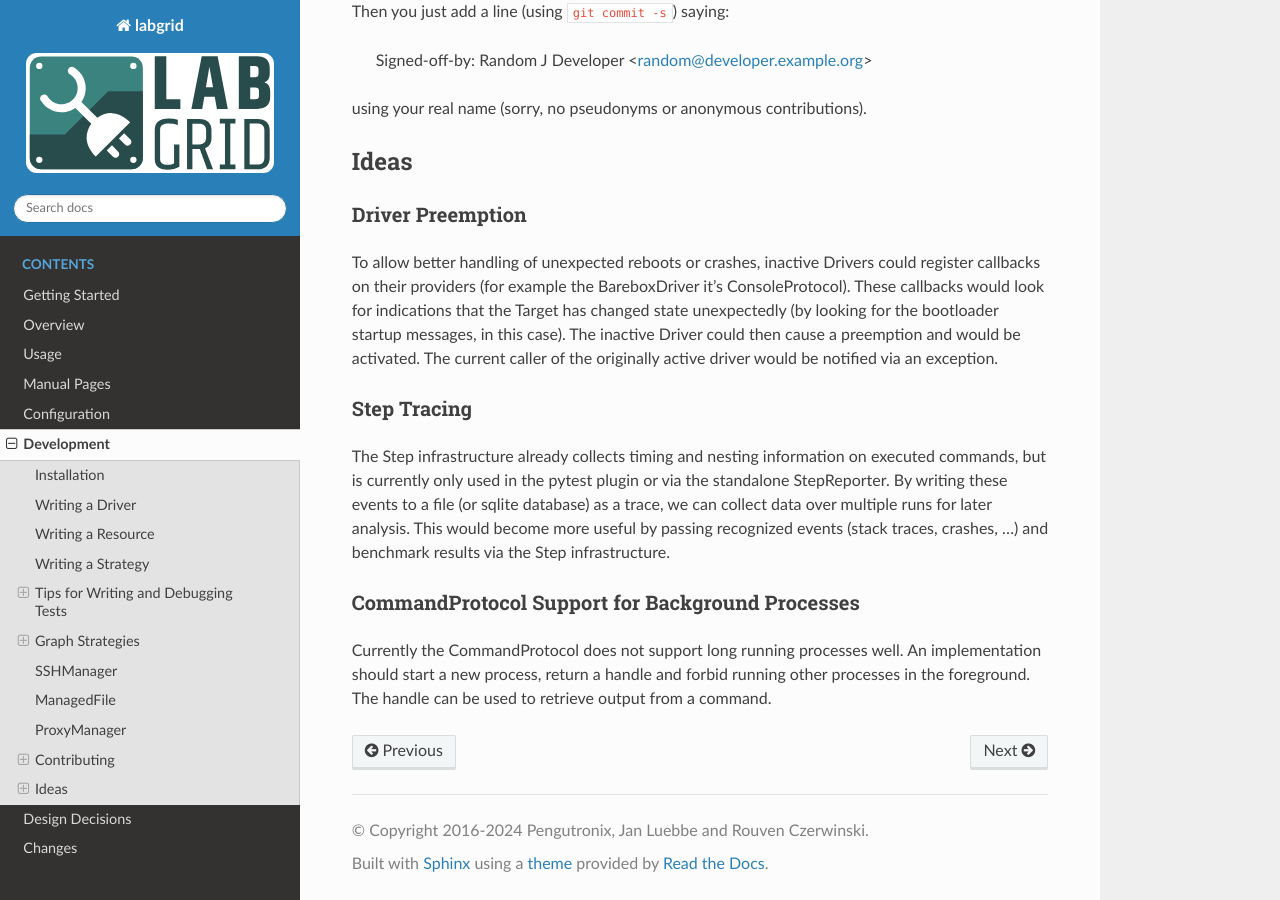
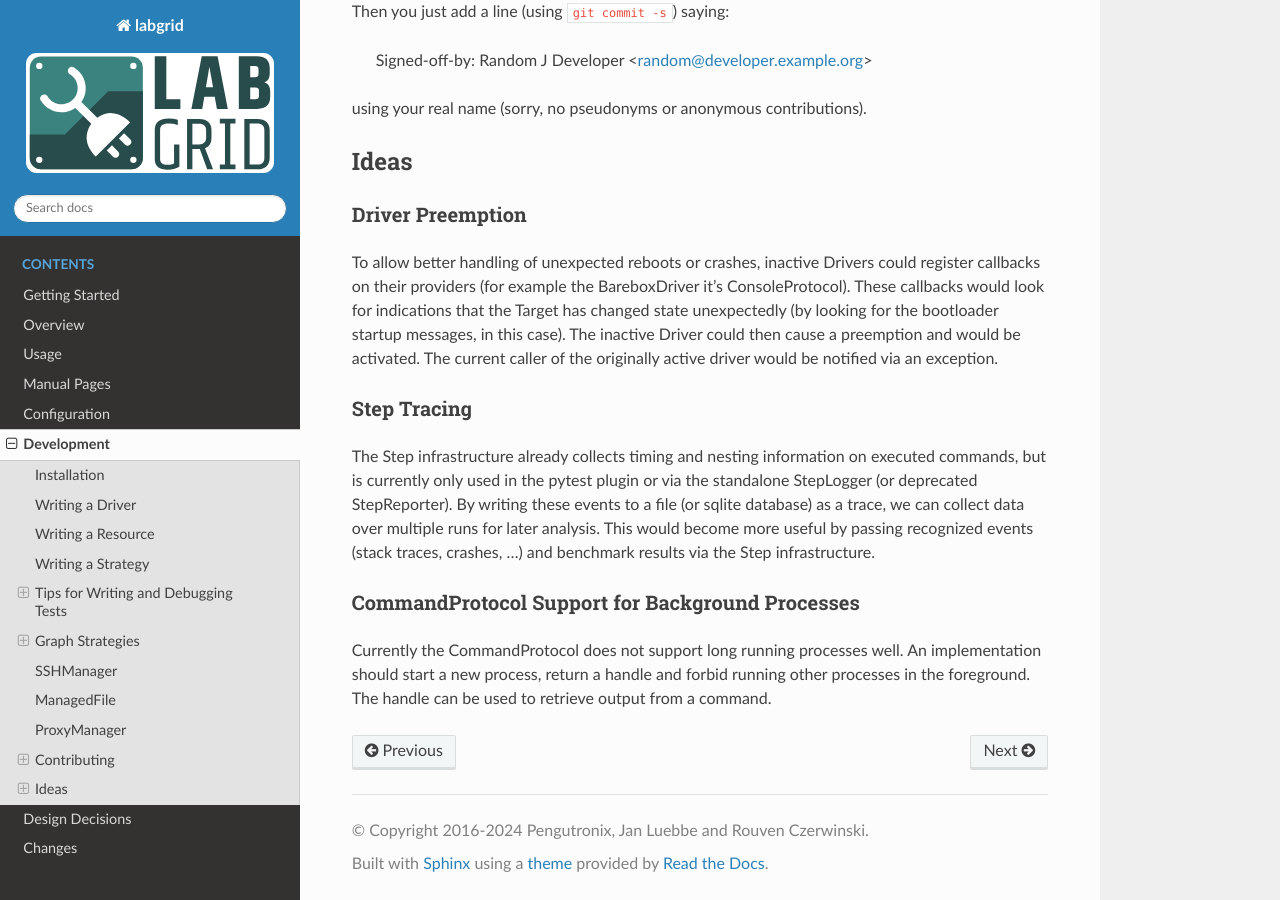
Before and after one commit to labgrid-project/labgrid, a Sphinx documentation site: the page built from doc/development.rst, in a window 1280 px wide and 900 px high, scrolled down 13532 px. Built offline with Sphinx 7.4.7 and the Read the Docs theme 2.0.0, drawn with Linux system fonts in a browser that asks for light colours; pages that are not in the unit, such as notebooks, are missing from menus.

Commit message:
doc: document StepLogger
Signed-off-by: Bastian Krause <bst@pengutronix.de>

```diff
--- a/doc/development.rst
+++ b/doc/development.rst
@@ -764,7 +764,7 @@ Step Tracing
 
 The Step infrastructure already collects timing and nesting information on
 executed commands, but is currently only used in the pytest plugin or via the
-standalone StepReporter.
+standalone StepLogger (or deprecated StepReporter).
 By writing these events to a file (or sqlite database) as a trace, we can
 collect data over multiple runs for later analysis.
 This would become more useful by passing recognized events (stack traces,
```
Also changed, not shown: doc/configuration.rst (+29 -0 lines).
